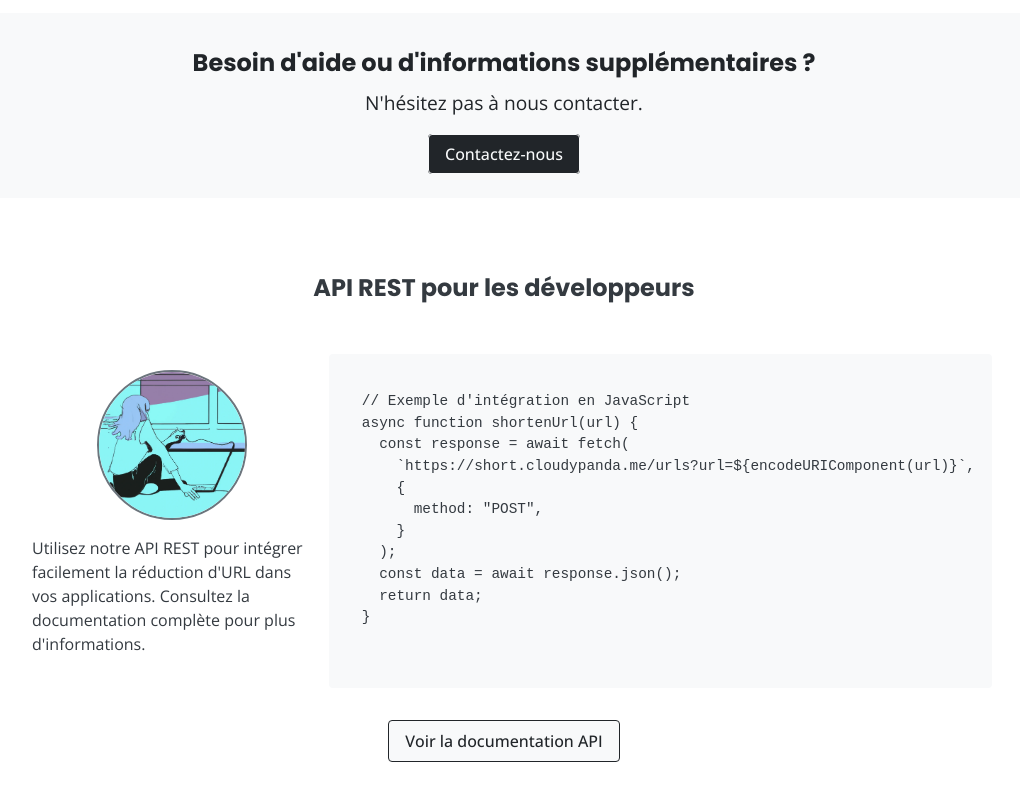
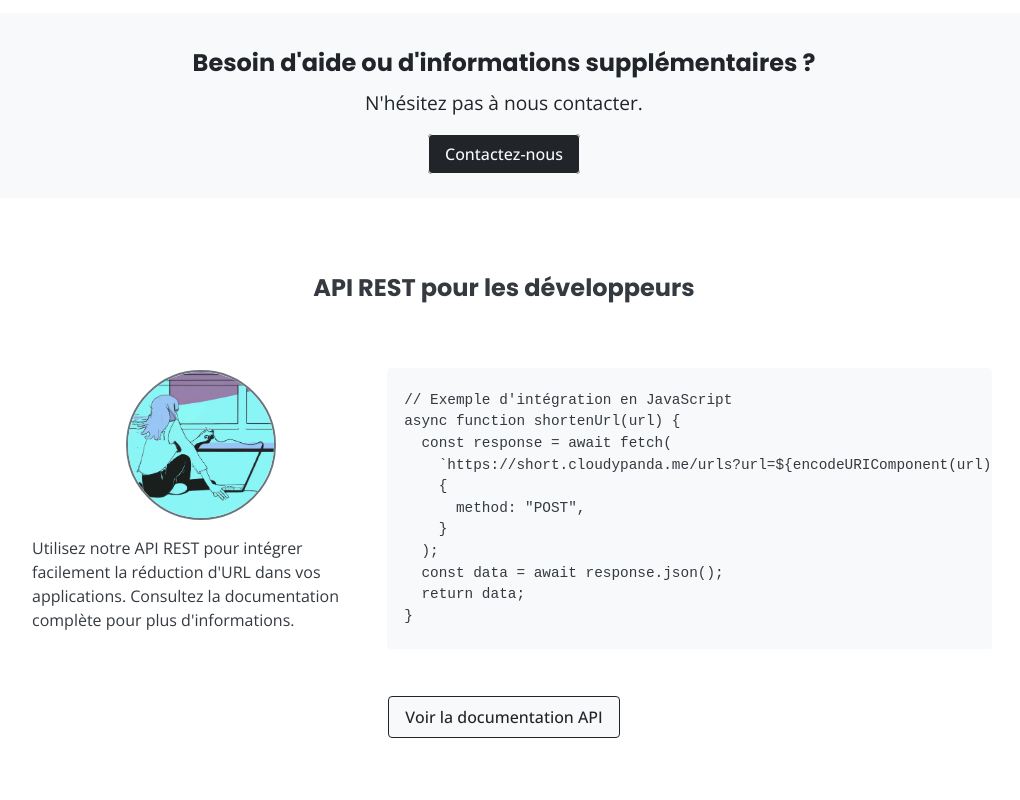
Before and after one commit to mathieuc22/url-shortener-frontend, a Vue app: page / in a window 1280 px wide. Shown: the part 788-1588 px from the top of the page, without its empty margins (136-1156 px from the left). After the commit the page ends 1566 px from the top, so only its background shows below. Built offline with nearby package versions, Linux system fonts and the light colour scheme.

Commit message:
Fix responsive header

```diff
--- a/src/components/ApiSection.vue
+++ b/src/components/ApiSection.vue
@@ -63,15 +63,17 @@ const router = useRouter();
   .api-section {
     display: flex;
     flex-direction: row;
+    align-items: center;
+    max-width: 100%;
   }
 
   .api-section__column {
-    width: 35%;
+    width: 38%;
     text-align: left;
   }
 
   .api-section__code {
-    width: 75%;
+    width: 62%;
   }
 
 }
--- a/src/components/Header.vue
+++ b/src/components/Header.vue
@@ -11,15 +11,13 @@
         </button>
         <ul :class="{ nav__links: true, 'nav__links--visible': menuOpen }">
           <li>
-            <router-link to="/api-docs" @click="toggleMenu"
-              >Documentation API</router-link
-            >
+            <router-link to="/api-docs" @click="closeMenu">Documentation API</router-link>
           </li>
           <li>
-            <router-link to="/about" @click="toggleMenu">À propos</router-link>
+            <router-link to="/about" @click="closeMenu">À propos</router-link>
           </li>
           <li>
-            <router-link to="/contact" @click="toggleMenu">Contact</router-link>
+            <router-link to="/contact" @click="closeMenu">Contact</router-link>
           </li>
         </ul>
       </nav>
@@ -45,6 +43,10 @@ const toggleTheme = () => {
 const toggleMenu = () => {
   menuOpen.value = !menuOpen.value;
 };
+
+const closeMenu = () => {
+  menuOpen.value = false;
+};
 </script>
 
 <style scoped>
@@ -61,6 +63,7 @@ const toggleMenu = () => {
 }
 
 .nav {
+  position: relative;
   display: flex;
   align-items: center;
   justify-content: space-between;
@@ -95,10 +98,16 @@ const toggleMenu = () => {
 .theme-toggle {
   width: 20px;
 }
+
 .theme-toggle:hover,
 .nav__links a:hover {
   background-color: var(--color-primary);
   color: var(--color-info);
+}
+
+.close {
+  position: absolute;
+  right: 0;
 }
 
 @media screen and (max-width: 768px) {
@@ -117,7 +126,9 @@ const toggleMenu = () => {
     flex-direction: column;
     align-items: center;
     justify-content: center;
-    gap: 0.5rem;
+    font-size: 1.2rem;
+    font-weight: 500;
+    gap: 2rem;
     padding: 1rem 0;
     z-index: 9;
   }
--- a/src/style.css
+++ b/src/style.css
@@ -133,6 +133,7 @@ a:hover {
   justify-content: center;
   align-items: center;
   gap: 1rem;
+  max-width: 100%;
 }
 
 .section__intro p {
@@ -159,12 +160,13 @@ a:hover {
 
 pre {
   background-color: var(--color-light);
-  padding: 1rem;
   border-radius: 4px;
   font-size: 0.9rem;
   white-space: pre-wrap;
   max-width: 100%;
   overflow-x: auto;
+  display: flex;
+  align-items: center;
 }
 
 /* Media queries for larger screens */
@@ -177,4 +179,8 @@ pre {
   .section__title {
     text-align: left;
   }
+
+  pre {
+    white-space: pre;
+  }
 }
```
